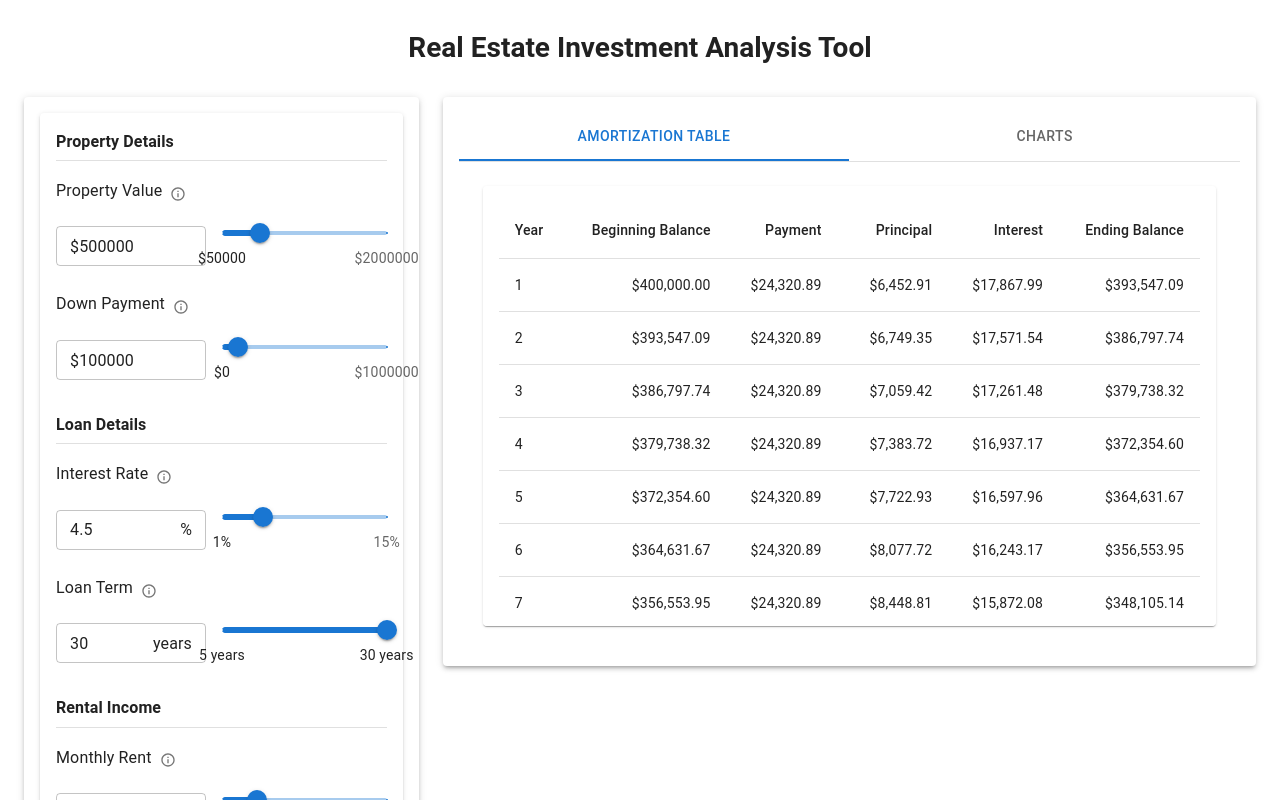
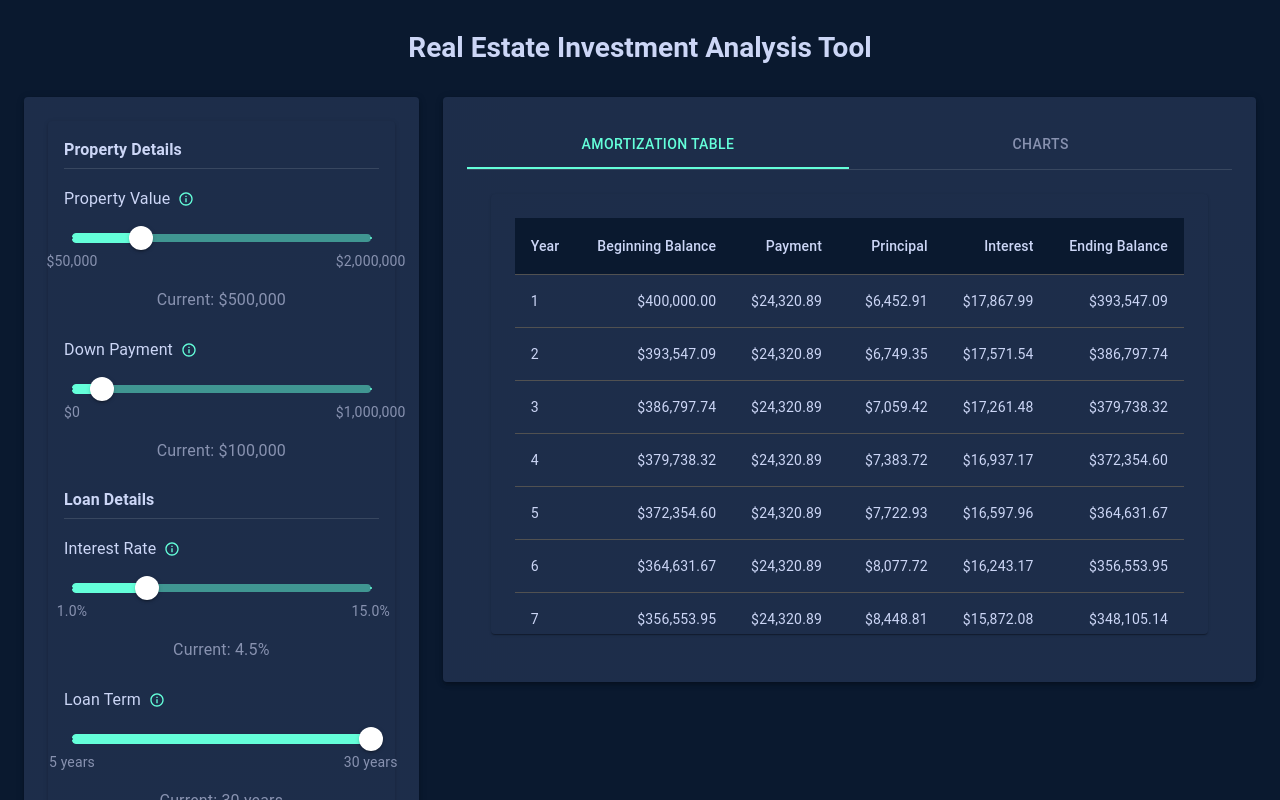
Before and after one commit to kbibireddy/real-estate-investment-app, a Next.js app: page / in a window 1280 px wide. Shown: the top 800 px of the page. Built offline with nearby package versions, Linux system fonts and the light colour scheme.

Commit message:
feat: implement dark theme with blue accents and slider-only inputs

```diff
--- a/src/app/providers.tsx
+++ b/src/app/providers.tsx
@@ -6,37 +6,52 @@ import { store } from '@/store/store'
 
 const theme = createTheme({
   palette: {
+    mode: 'dark',
+    background: {
+      default: '#0a192f',
+      paper: '#112240',
+    },
     primary: {
-      main: '#1976d2',
+      main: '#64ffda',
     },
     secondary: {
-      main: '#dc004e',
+      main: '#8892b0',
+    },
+    text: {
+      primary: '#ccd6f6',
+      secondary: '#8892b0',
     },
   },
   typography: {
     h1: {
       fontSize: '2.5rem',
       fontWeight: 600,
+      color: '#ccd6f6',
     },
     h2: {
       fontSize: '2rem',
       fontWeight: 600,
+      color: '#ccd6f6',
     },
     h3: {
       fontSize: '1.75rem',
       fontWeight: 600,
+      color: '#ccd6f6',
     },
     h4: {
       fontSize: '1.5rem',
       fontWeight: 600,
+      color: '#ccd6f6',
     },
     h5: {
       fontSize: '1.25rem',
       fontWeight: 600,
+      color: '#ccd6f6',
     },
     h6: {
       fontSize: '1rem',
       fontWeight: 600,
+      color: '#ccd6f6',
     },
   },
   components: {
@@ -51,7 +66,34 @@ const theme = createTheme({
     MuiPaper: {
       styleOverrides: {
         root: {
-          padding: '1rem',
+          padding: '1.5rem',
+          backgroundColor: '#112240',
+          backgroundImage: 'linear-gradient(rgba(255, 255, 255, 0.05), rgba(255, 255, 255, 0.05))',
+        },
+      },
+    },
+    MuiSlider: {
+      styleOverrides: {
+        root: {
+          color: '#64ffda',
+          height: 8,
+        },
+        thumb: {
+          height: 24,
+          width: 24,
+          backgroundColor: '#fff',
+          '&:hover, &.Mui-focusVisible': {
+            boxShadow: '0 0 0 8px rgba(100, 255, 218, 0.16)',
+          },
+        },
+        track: {
+          height: 8,
+          borderRadius: 4,
+        },
+        rail: {
+          height: 8,
+          borderRadius: 4,
+          opacity: 0.5,
         },
       },
     },
--- a/src/components/common/NumberInput.tsx
+++ b/src/components/common/NumberInput.tsx
@@ -1,9 +1,8 @@
 'use client'
 
-import { useState, useEffect } from 'react'
-import { Slider, TextField, Typography, Box, Tooltip } from '@mui/material'
+import { Slider, Typography, Box, Tooltip } from '@mui/material'
+import InfoOutlinedIcon from '@mui/icons-material/InfoOutlined'
 import { FieldConfig } from '@/config/fieldConfig'
-import InfoOutlinedIcon from '@mui/icons-material/InfoOutlined'
 
 interface NumberInputProps extends FieldConfig {
   value: number
@@ -23,81 +22,67 @@ export default function NumberInput({
   description,
   id
 }: NumberInputProps) {
-  const [localValue, setLocalValue] = useState(value.toString())
-  const [showTooltip, setShowTooltip] = useState(false)
-
-  useEffect(() => {
-    setLocalValue(value.toString())
-  }, [value])
-
-  const handleSliderChange = (_event: Event, newValue: number | number[]) => {
-    const value = typeof newValue === 'number' ? newValue : newValue[0]
-    onChange(value)
-  }
-
-  const handleInputChange = (event: React.ChangeEvent<HTMLInputElement>) => {
-    const newValue = event.target.value
-    setLocalValue(newValue)
-    const numValue = Number(newValue)
-    if (!isNaN(numValue) && numValue >= min && numValue <= max) {
-      onChange(numValue)
-    }
-  }
-
-  const handleBlur = () => {
-    const numValue = Number(localValue)
-    if (isNaN(numValue)) {
-      setLocalValue(value.toString())
-    } else {
-      const boundedValue = Math.min(Math.max(numValue, min), max)
-      setLocalValue(boundedValue.toString())
-      onChange(boundedValue)
-    }
+  const formatValue = (value: number) => {
+    return `${prefix || ''}${value.toLocaleString(undefined, {
+      minimumFractionDigits: step < 1 ? 1 : 0,
+      maximumFractionDigits: step < 1 ? 1 : 0
+    })}${suffix || ''}`
   }
 
   return (
-    <Box sx={{ width: '100%', mb: 2 }}>
+    <Box sx={{ width: '100%', mb: 3 }}>
       <Box sx={{ display: 'flex', alignItems: 'center', mb: 1 }}>
-        <Typography variant="subtitle1" gutterBottom sx={{ mr: 1 }}>
+        <Typography variant="subtitle1" sx={{ mr: 1 }}>
           {label}
         </Typography>
         {description && (
           <Tooltip title={description} placement="top">
             <InfoOutlinedIcon
-              sx={{ fontSize: 16, cursor: 'pointer', color: 'action.active' }}
-              onMouseEnter={() => setShowTooltip(true)}
-              onMouseLeave={() => setShowTooltip(false)}
+              sx={{ fontSize: 16, cursor: 'pointer', color: 'primary.main' }}
             />
           </Tooltip>
         )}
       </Box>
-      <Box sx={{ display: 'flex', gap: 2, alignItems: 'center' }}>
-        <TextField
-          size="small"
-          value={localValue}
-          onChange={handleInputChange}
-          onBlur={handleBlur}
-          InputProps={{
-            startAdornment: prefix ? <span>{prefix}</span> : null,
-            endAdornment: suffix ? <span>{suffix}</span> : null,
-          }}
-          sx={{ width: 150 }}
-        />
-        <Box sx={{ flex: 1 }}>
+      <Box sx={{ px: 1 }}>
         <Slider
-            value={typeof value === 'number' ? value : 0}
-            onChange={handleSliderChange}
+          value={value}
+          onChange={(_event, newValue) => onChange(newValue as number)}
           min={min}
           max={max}
           step={step}
           aria-labelledby={id}
+          valueLabelDisplay="auto"
+          valueLabelFormat={formatValue}
           marks={[
-              { value: min, label: `${prefix || ''}${min}${suffix || ''}` },
-              { value: max, label: `${prefix || ''}${max}${suffix || ''}` },
+            { value: min, label: formatValue(min) },
+            { value: max, label: formatValue(max) }
           ]}
+          sx={{
+            '& .MuiSlider-markLabel': {
+              color: 'text.secondary',
+              fontSize: { xs: '0.75rem', sm: '0.875rem' },
+            },
+            '& .MuiSlider-valueLabel': {
+              backgroundColor: 'primary.main',
+              color: 'background.paper',
+              fontSize: { xs: '0.75rem', sm: '0.875rem' },
+              padding: '0.5rem',
+              borderRadius: '4px',
+            },
+          }}
         />
       </Box>
-      </Box>
+      <Typography
+        variant="body2"
+        align="center"
+        sx={{
+          mt: 1,
+          color: 'text.secondary',
+          fontSize: { xs: '0.875rem', sm: '1rem' }
+        }}
+      >
+        Current: {formatValue(value)}
+      </Typography>
     </Box>
   )
 }
--- a/src/styles/globals.css
+++ b/src/styles/globals.css
@@ -3,20 +3,34 @@
 @tailwind utilities;
 
 :root {
-  --foreground-rgb: 0, 0, 0;
-  --background-rgb: 255, 255, 255;
-}
-
-@media (prefers-color-scheme: dark) {
-  :root {
-    --foreground-rgb: 255, 255, 255;
-    --background-rgb: 0, 0, 0;
-  }
+  --background-start: #0a192f;
+  --background-end: #112240;
 }
 
 body {
-  color: rgb(var(--foreground-rgb));
-  background: rgb(var(--background-rgb));
+  margin: 0;
+  min-height: 100vh;
+  background: var(--background-start);
+  color: #ccd6f6;
+}
+
+/* Custom scrollbar for webkit browsers */
+::-webkit-scrollbar {
+  width: 10px;
+  height: 10px;
+}
+
+::-webkit-scrollbar-track {
+  background: #0a192f;
+}
+
+::-webkit-scrollbar-thumb {
+  background: #233554;
+  border-radius: 5px;
+}
+
+::-webkit-scrollbar-thumb:hover {
+  background: #64ffda;
 }
 
 /* Override Semantic UI container width for better responsiveness */
```
Lines whose indentation alone changed are shown as unchanged.
